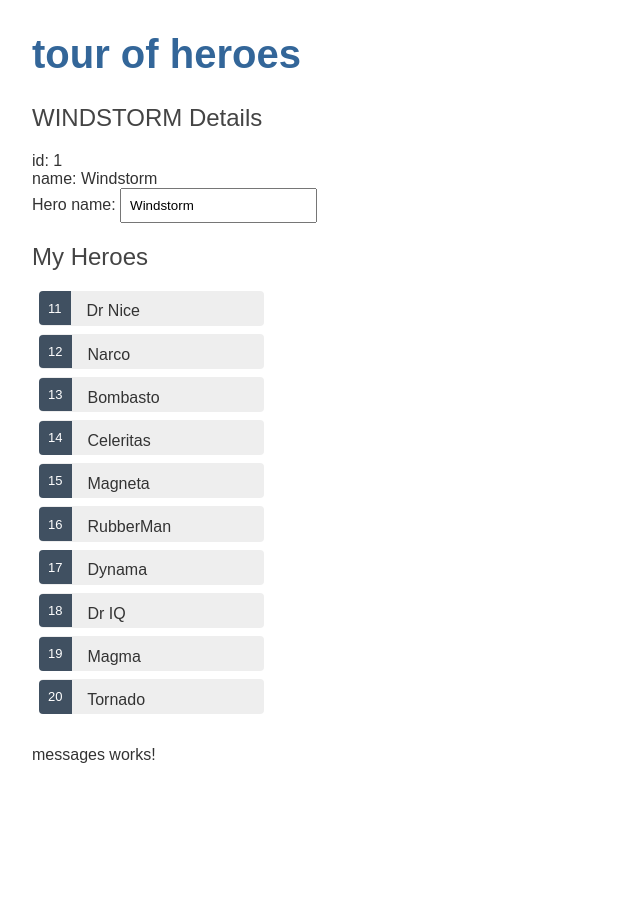
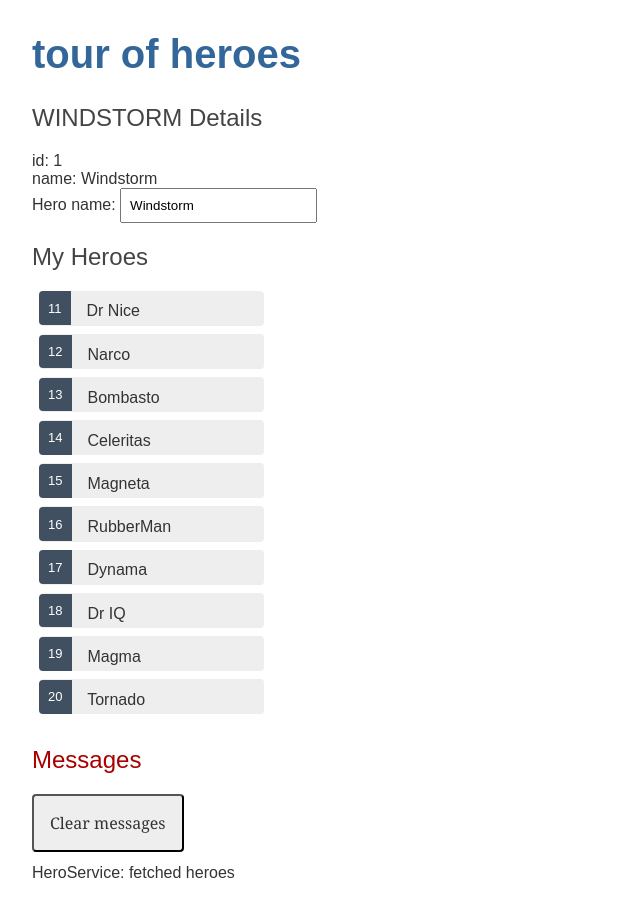
Before and after one commit to bobozzben/angular-tour-of-heroes, an Angular app: page / in a window 1280 px wide. Shown: the whole page, without its empty margins (0-640 px from the left). Before the commit the page ends 800 px from the top, so only its background shows below. Built offline with nearby package versions, Linux system fonts and the light colour scheme.

Commit message:
section services

```diff
--- a/src/app/hero.service.ts
+++ b/src/app/hero.service.ts
@@ -3,6 +3,9 @@
 
 import { Hero } from './hero';
 import { HEROES } from './mock-heroes';
+// 在這個 Services 使用其他的 Services
+import { MessageService } from './message.service';
+
 
 @Injectable({
   providedIn: 'root'
@@ -11,7 +14,9 @@
   // 在 HTTP 課程中，你將會呼叫 HttpClient.get<Hero[]>() 它也同樣返回一個 Observable<Hero[]>，它也會發出單個值，這個值就是來自 HTTP 回應內文中的英雄陣列。
   getHeroes(): Observable<Hero[]> {
     const heroes = of(HEROES);
+    this.messageService.add('HeroService: fetched heroes');  //建構函式有宣告，這裏使用
     return heroes;
   }
-  constructor() { }
+  constructor( private messageService:MessageService ) { }  //建構函式，注入其他的 Service (一個典型的“服務中的服務”場景)
+
 }
--- a/src/app/heroes/heroes.component.ts
+++ b/src/app/heroes/heroes.component.ts
@@ -2,6 +2,8 @@
 import { Hero } from '../hero';
 // import { HEROES } from '../mock-heroes'; 修改成使用 Service 方式，這裏不用再import 改 import HeroService
 import { HeroService } from '../hero.service';
+import { MessageService } from './../message.service';
+
 
 @Component({
   selector: 'app-heroes',
@@ -14,18 +16,21 @@
   // heroes = HEROES; 修改成使用 Service 方式
   heroes: Hero[] = [];
   selectedHero?: Hero;
-  onSelect(hero: Hero): void {
-    this.selectedHero = hero;
-  }
-
   // 使用 Service 方式，在建構函式中新增一個私有的 heroService，其型別為 HeroService。
   // 這個引數同時做了兩件事：1. 聲明瞭一個私有 heroService 屬性，2. 把它標記為一個 HeroService 的注入點
-  constructor(private heroService: HeroService) { } // 建構函式
+  constructor(private heroService: HeroService
+     , private messageService:MessageService) { } // 建構函式載入多個 Service
 
   //你固然可以在建構函式中呼叫 getHeroes()，但那不是最佳實踐。
   //讓建構函式保持簡單，只做最小化的初始化操作，比如把建構函式的引數賦值給屬性。 建構函式不應該做任何事。 它當然不應該呼叫某個函式來向遠端服務（比如真實的資料服務）發起 HTTP 請求。
   ngOnInit(): void {
     this.getHeroes();
+  }
+
+  // 範本點選會呼叫這裏，並傳入點選的項目
+  onSelect(hero: Hero): void {
+    this.selectedHero = hero;
+    this.messageService.add(`HeroesComponent: Selected hero id=${hero.id}`);
   }
 
   // 建立一個方法，以從服務中獲取這些英雄資料。
@@ -34,4 +39,5 @@
     this.heroService.getHeroes().subscribe(heroes => this.heroes = heroes); //非同步取值
   }
 
+
 }
--- a/src/app/messages/messages.component.css
+++ b/src/app/messages/messages.component.css
@@ -0,0 +1,19 @@
+/* MessagesComponent's private CSS styles */
+h2 {
+  color: #A80000;
+  font-family: Arial, Helvetica, sans-serif;
+  font-weight: lighter;
+}
+
+.clear {
+  color: #333;
+  background-color: #eee;
+  margin-bottom: 12px;
+  padding: 1rem;
+  border-radius: 4px;
+  font-size: 1rem;
+}
+.clear:hover {
+  color: white;
+  background-color: #42545C;
+}
--- a/src/app/messages/messages.component.html
+++ b/src/app/messages/messages.component.html
@@ -1 +1,5 @@
-<p>messages works!</p>
+<div *ngIf="messageService.messages.length">
+  <h2>Messages</h2>
+  <button class="clear" (click)="messageService.clear()"> Clear messages </button>
+  <div *ngFor="let message of messageService.messages"> {{message}} </div>
+</div>
--- a/src/app/messages/messages.component.ts
+++ b/src/app/messages/messages.component.ts
@@ -1,4 +1,6 @@
 import { Component, OnInit } from '@angular/core';
+import { MessageService } from './../message.service';
+
 
 @Component({
   selector: 'app-messages',
@@ -7,7 +9,8 @@
 })
 export class MessagesComponent implements OnInit {
 
-  constructor() { }
+  // 這裏的 messageService 屬性必須是公共屬性，因為你將會在範本中繫結到它。(Angular 只會繫結到元件的公共屬性。)
+  constructor(public messageService:MessageService) { }
 
   ngOnInit(): void {
   }
```
Also changed, not shown: 1 other file (tests, documents, lock files or other folders).
